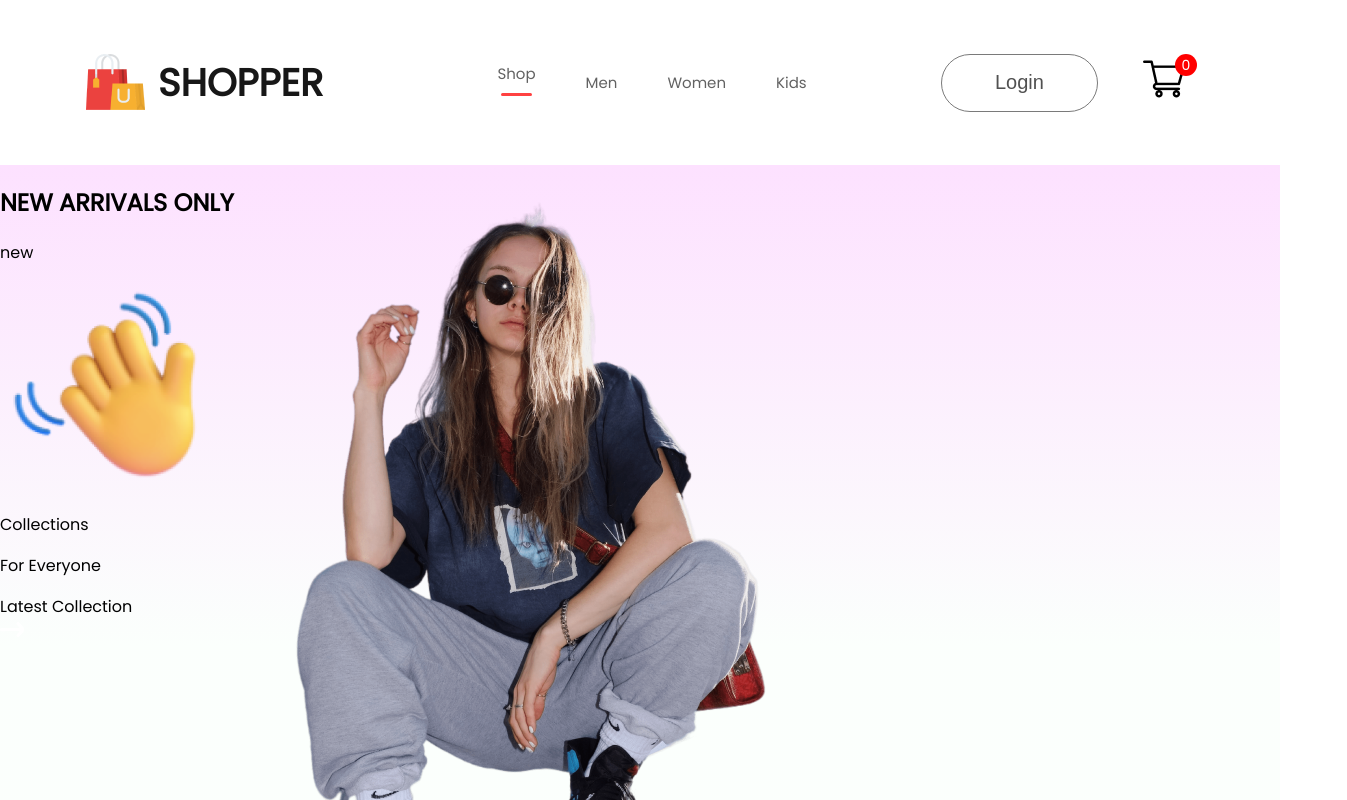
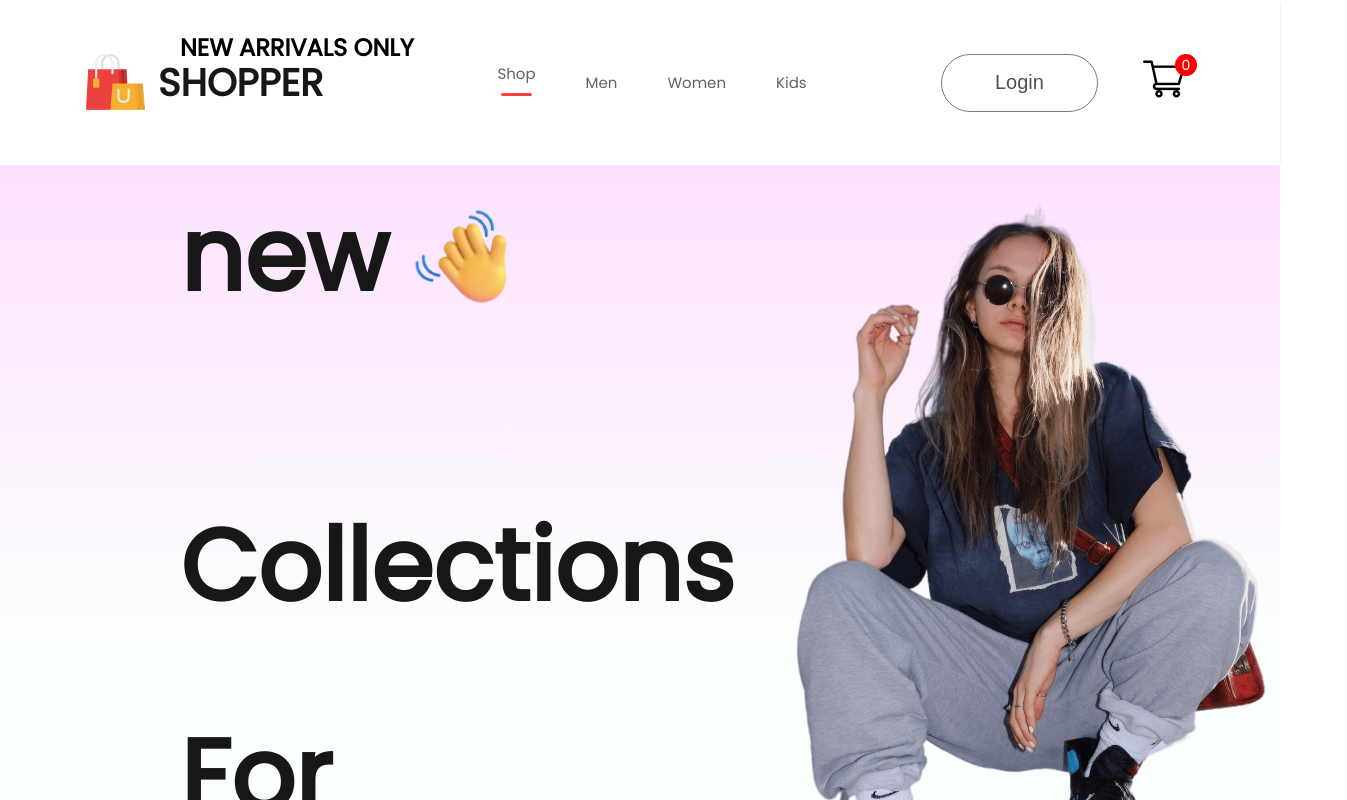
Before and after one commit to Kwaw-Fredrick/frontend, a React (Create React App) app: page / in a window 1280 px wide. Shown: the top 800 px of the page, 1347 px wide, since content can reach past the window. Built offline with nearby package versions, Linux system fonts and the light colour scheme.

Commit message:
updated hero to the github

```diff
--- a/src/Component/Hero/Hero.css
+++ b/src/Component/Hero/Hero.css
@@ -3,3 +3,50 @@
     display: flex;
     background: linear-gradient(180deg, #fde1ff, #e1ffea22 60%);
 }
+
+.hero-left{
+    flex: 1;
+    display: flex;
+    justify-content: center;
+    flex-direction: column;
+    gap: 20px;
+    padding-left: 180px;
+    line-height: 1.1;
+}
+
+.hero-lef h2{
+    color: #090909;
+    font-size: 26px;
+    font-weight: 600;
+}
+
+.hero-left p{
+    color: #171717;
+    font-size: 100px;
+    font-weight: 700;
+}
+
+.hero-hand-icon{
+    display: flex;
+    align-items: center;
+    gap: 20px;
+}
+
+.hero-hand-icon img{
+    width: 105px;
+}
+
+.hero-latest-btn{
+    display: flex;
+    justify-content: center;
+    align-items: center;
+    gap: 15px;
+    width: 310px;
+    height: 70px;
+    border-radius: 75px;
+    margin-top: 30px;
+    background: #ff4141;
+    color: white;
+    font-size: 22px;
+    font-weight: 500;
+}
--- a/src/Component/Hero/Hero.jsx
+++ b/src/Component/Hero/Hero.jsx
@@ -10,7 +10,7 @@
         <div className="hero-left">
             <h2>NEW ARRIVALS ONLY</h2>
             <div>
-                <div className="hand-icon">
+                <div className="hero-hand-icon">
                     <p>new</p>
                     <img src={hand_icon} alt="" />
                 </div>
```
